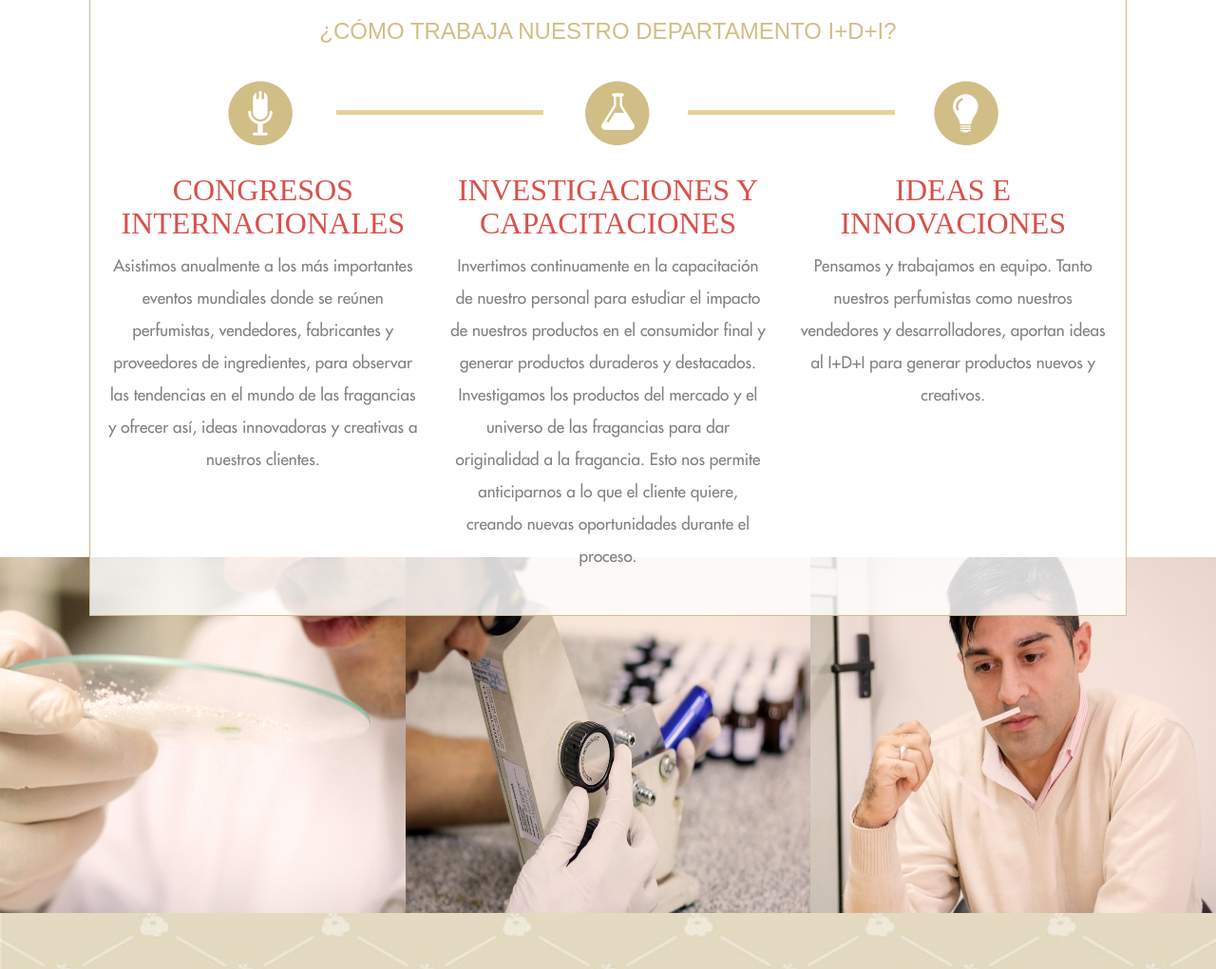
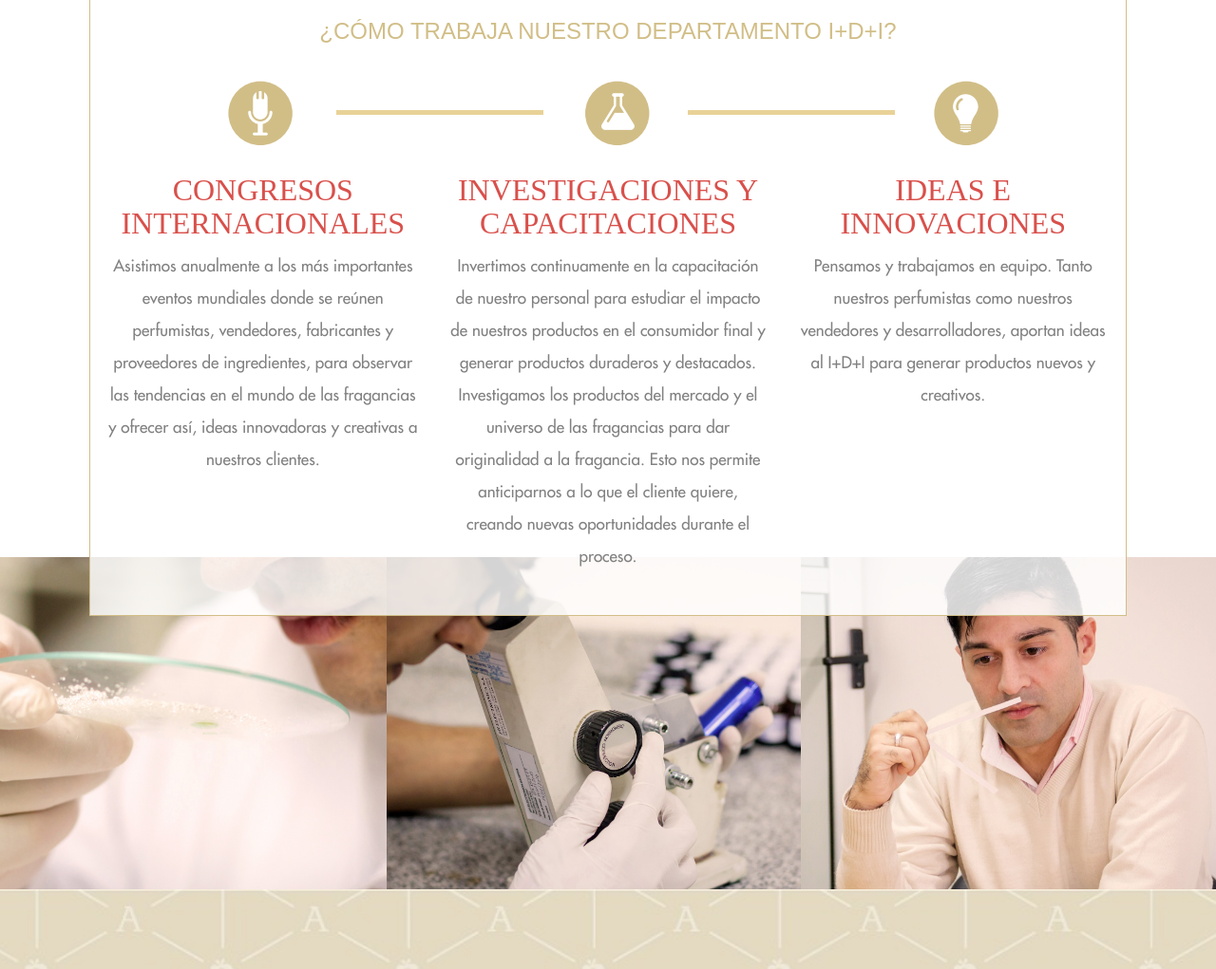
Before and after one commit to shizus/web-amyris, a PHP site: page /innovaciones in a window 1280 px wide. Shown: the part 3117-4138 px from the top of the page at 95% size. Run offline with PHP 8.4, Linux system fonts and the light colour scheme; some libraries are stand-ins or nearby versions; some web fonts are replaced.

Commit message:
mejoras en innovacion

```diff
--- a/sitio/css/innovacion.css
+++ b/sitio/css/innovacion.css
@@ -290,27 +290,28 @@ h3.textoinno1  {
     z-index: -1;
 }
 
-#imagenportfolio1_inno img {
-    width: 108%;
-    height: 375px;
+#imagenportfolio1_inno {
+    background-image: url(../images/inn-4.jpg);
+    background-size: cover;
+    height: 25em;
 }
 
-#imagenportfolio2_inno img {
-    width: 108%;
-    height: 375px;
-"
+#imagenportfolio2_inno {
+    background-image: url(../images/inn-5.jpg);
+    background-size: cover;
+    height: 25em;
 }
 
-#imagenportfolio3_inno img {
-    width: 108%;
-    height: 375px;
+#imagenportfolio3_inno {
+    background-image: url(../images/inn-6.jpg);
+    background-size: cover;
+    height: 25em;
 }
-
-#trama33 img {
-    width: 100%;
-    position: relative;
-    margin-top: -32%;
+.trama33 {
+    background-image: url(../images/trama4.jpg);
+   background-size: cover;
     z-index: -2;
+    height: 10em;
 }
 
 .contacinno {
@@ -323,42 +324,11 @@ h3.textoinno1  {
     width: 100%;
 }
 
-
 #inn7 {
   background-image: url(../images/inn-7.jpg);
     background-size: cover;
     height: 40em;
 }
-#su2 h1 {
-    font-family: 'Museo 500 Regular';
-    font-weight: normal;
-    font-size: 60px;
-    text-align: center;
-    color: #fff;
-    margin-right: 47%;
-
-}
-
-#su2 p {
-    text-align: left;
-    color: #fff;
-    font-size: 21px;
-    line-height: 28px;
-    width: 600px;
-    margin-left: 14%;
-
-}
-
-#su2 {
-    position: relative;
-    margin-top: -34%;
-}
-
-#su2 img {
-    width: 5%;
-    margin-left: 14%;
-    margin-top: 2%;
-}
 
 #prefooter {
     position: relative;
--- a/sitio/innovaciones.php
+++ b/sitio/innovaciones.php
@@ -135,21 +135,19 @@ insertar_servicio($textoin4, $textoin5);
     </div>
 </div>
 
-<div id="portfolio_expertise">
+<div id="portfolio_expertise" class="row">
 
   <div class="col-md-4" id="imagenportfolio1_inno" >
- <img src="images/inn-4.jpg" >
+
   </div>
 
   <div class="col-md-4" id="imagenportfolio2_inno" >
- <img src="images/inn-5.jpg" >
   </div>
   <div class="col-md-4" id="imagenportfolio3_inno" >
- <img src="images/inn-6.jpg">
   </div>
-</div>
-<div id="trama33" >
-<img src="images/trama4.jpg" >
+    <div class="col-md-12 trama33">
+
+    </div>
 </div>
   <?php  require 'footer.php';
   footer("su2", "inn7", $contacto2, $textoin21);
```
